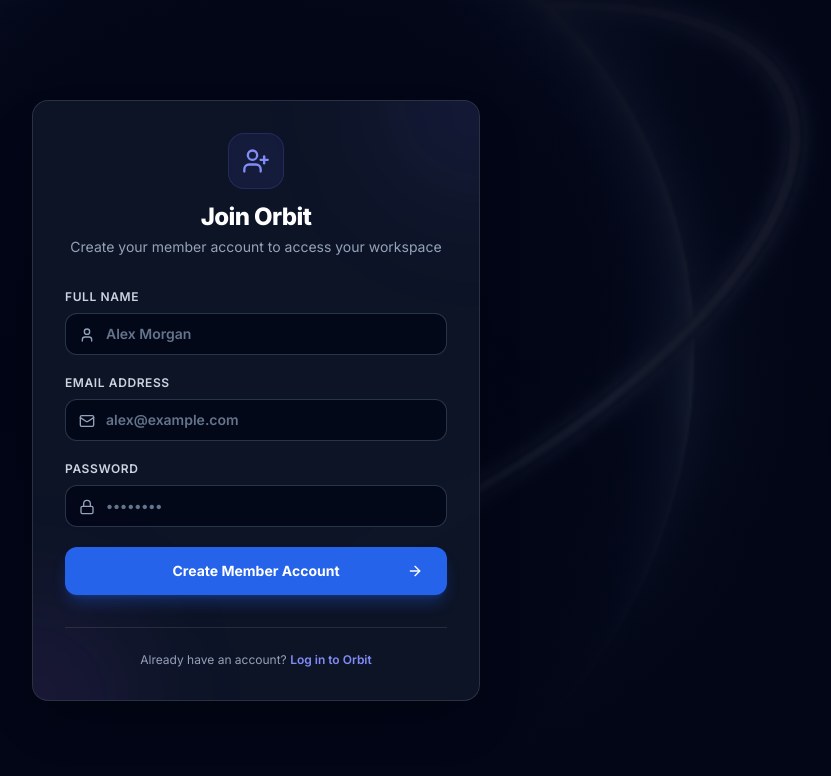
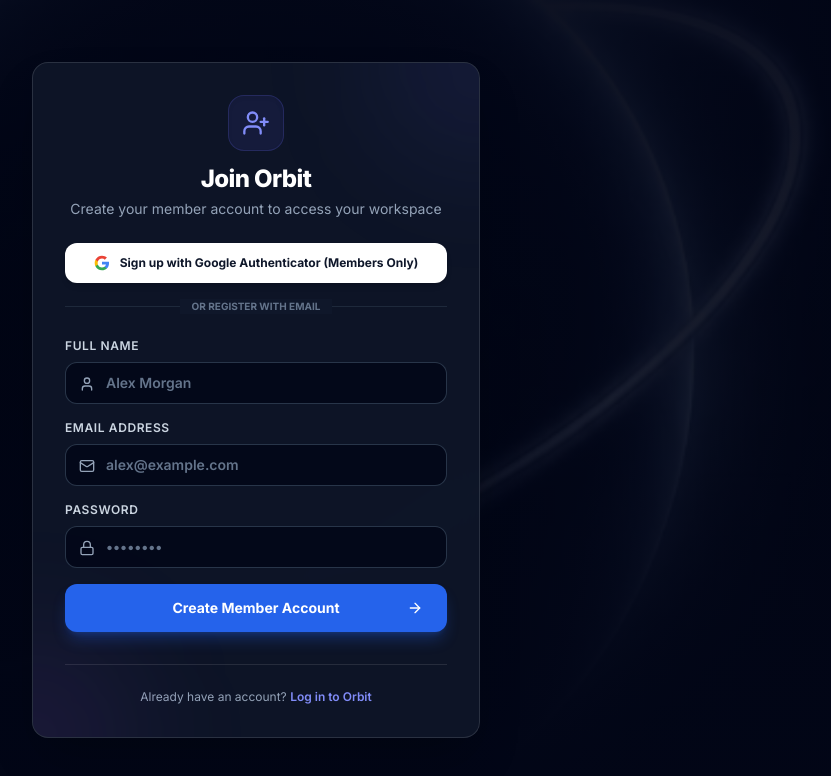
Before and after one commit to anandawasthi10/Orbit_, a Next.js app: page /signup in a window 1280 px wide. Shown: the top 776 px of the page, without its empty margins (384-1215 px from the left). Built offline with nearby package versions, Linux system fonts and the light colour scheme; no server answers.

Commit message:
feat: add Google Authenticator signup option for members

```diff
--- a/app/signup/page.tsx
+++ b/app/signup/page.tsx
@@ -5,6 +5,7 @@
 import { signIn } from 'next-auth/react';
 import Link from 'next/link';
 import { UserPlus, Mail, Lock, User, ArrowRight, AlertCircle, Loader2 } from 'lucide-react';
+import { auth, googleProvider, signInWithPopup } from '@/lib/firebase';
 
 export default function SignupPage() {
   const router = useRouter();
@@ -15,6 +16,7 @@
   });
   const [error, setError] = useState('');
   const [loading, setLoading] = useState(false);
+  const [googleLoading, setGoogleLoading] = useState(false);
 
   const handleChange = (e: React.ChangeEvent<HTMLInputElement>) => {
     setFormData({ ...formData, [e.target.name]: e.target.value });
@@ -60,18 +62,116 @@
     }
   };
 
+  // Google Authenticator Member Signup
+  const handleGoogleSignup = async () => {
+    setError('');
+    setGoogleLoading(true);
+
+    try {
+      const result = await signInWithPopup(auth, googleProvider);
+      const user = result.user;
+
+      if (!user || !user.email) {
+        throw new Error('Could not retrieve user details from Google Authenticator');
+      }
+
+      // Create member account with Google profile
+      const signupRes = await fetch('/api/auth/signup', {
+        method: 'POST',
+        headers: { 'Content-Type': 'application/json' },
+        body: JSON.stringify({
+          name: user.displayName || user.email.split('@')[0],
+          email: user.email,
+          password: `google-oauth-${user.uid}`,
+          role: 'Team Member',
+          avatarUrl: user.photoURL || '',
+        }),
+      });
+
+      // Sign in NextAuth session
+      const authRes = await signIn('credentials', {
+        email: user.email,
+        password: `google-oauth-${user.uid}`,
+        redirect: false,
+      });
+
+      if (authRes?.error && !signupRes.ok) {
+        throw new Error(authRes.error || 'Failed to sign up with Google Authenticator');
+      }
+
+      router.push('/dashboard');
+      router.refresh();
+    } catch (err: any) {
+      console.error('Google Auth Signup Error:', err);
+      if (auth.currentUser) {
+        router.push('/dashboard');
+      } else {
+        setError(err.message || 'Google Authenticator failed. Please try again.');
+      }
+    } finally {
+      setGoogleLoading(false);
+    }
+  };
+
   return (
     <div className="w-full max-w-md">
       <div className="glass-card rounded-2xl p-8 shadow-2xl relative overflow-hidden bg-slate-900/95 border border-slate-800 text-white">
         <div className="absolute -top-24 -right-24 w-48 h-48 bg-indigo-500/10 rounded-full blur-3xl" />
         <div className="absolute -bottom-24 -left-24 w-48 h-48 bg-purple-500/10 rounded-full blur-3xl" />
 
-        <div className="text-center mb-8 relative z-10">
+        <div className="text-center mb-6 relative z-10">
           <div className="inline-flex items-center justify-center w-14 h-14 rounded-2xl bg-indigo-500/10 text-indigo-400 border border-indigo-500/20 mb-3 shadow-inner">
             <UserPlus className="w-7 h-7" />
           </div>
           <h1 className="text-2xl font-extrabold tracking-tight text-white">Join Orbit</h1>
           <p className="text-sm text-slate-400 mt-1">Create your member account to access your workspace</p>
+        </div>
+
+        {/* Google Authenticator for Members Only */}
+        <div className="mb-6 relative z-10">
+          <button
+            type="button"
+            disabled={googleLoading}
+            onClick={handleGoogleSignup}
+            className="w-full py-3 px-4 rounded-xl bg-white text-slate-900 hover:bg-slate-100 font-bold text-xs flex items-center justify-center gap-2.5 shadow-md transition-all disabled:opacity-50"
+          >
+            {googleLoading ? (
+              <>
+                <Loader2 className="w-4 h-4 animate-spin text-slate-600" />
+                <span>Signing up with Google...</span>
+              </>
+            ) : (
+              <>
+                <svg className="w-4 h-4 shrink-0" viewBox="0 0 24 24">
+                  <path
+                    fill="#4285F4"
+                    d="M22.56 12.25c0-.78-.07-1.53-.2-2.25H12v4.26h5.92c-.26 1.37-1.04 2.53-2.21 3.31v2.77h3.57c2.08-1.92 3.28-4.74 3.28-8.09z"
+                  />
+                  <path
+                    fill="#34A853"
+                    d="M12 23c2.97 0 5.46-.98 7.28-2.66l-3.57-2.77c-.98.66-2.23 1.06-3.71 1.06-2.86 0-5.29-1.93-6.16-4.53H2.18v2.84C3.99 20.53 7.7 23 12 23z"
+                  />
+                  <path
+                    fill="#FBBC05"
+                    d="M5.84 14.09c-.22-.66-.35-1.36-.35-2.09s.13-1.43.35-2.09V7.06H2.18C1.43 8.55 1 10.22 1 12s.43 3.45 1.18 4.94l2.85-2.22.81-.63z"
+                  />
+                  <path
+                    fill="#EA4335"
+                    d="M12 5.38c1.62 0 3.06.56 4.21 1.64l3.15-3.15C17.45 2.09 14.97 1 12 1 7.7 1 3.99 3.47 2.18 7.06l3.66 2.84c.87-2.6 3.3-4.52 6.16-4.52z"
+                  />
+                </svg>
+                <span>Sign up with Google Authenticator (Members Only)</span>
+              </>
+            )}
+          </button>
+
+          <div className="relative flex items-center justify-center my-4">
+            <div className="border-t border-slate-800 w-full" />
+            <span className="bg-slate-900 px-3 text-[10px] uppercase font-bold text-slate-500 shrink-0">
+              or register with email
+            </span>
+            <div className="border-t border-slate-800 w-full" />
+          </div>
         </div>
 
         {error && (
@@ -81,7 +181,7 @@
           </div>
         )}
 
-        <form onSubmit={handleSubmit} className="space-y-5 relative z-10">
+        <form onSubmit={handleSubmit} className="space-y-4 relative z-10">
           <div>
             <label className="block text-xs font-semibold text-slate-300 uppercase tracking-wider mb-2">
               Full Name
@@ -159,7 +259,7 @@
         <div className="mt-8 text-center text-xs text-slate-400 pt-6 border-t border-white/10 space-y-2">
           <p>
             Already have an account?{' '}
-            <Link href="/signup" className="text-indigo-400 hover:underline font-semibold">
+            <Link href="/login" className="text-indigo-400 hover:underline font-semibold">
               Log in to Orbit
             </Link>
           </p>
```
Also changed, not shown: 1 other file (tests, documents, lock files or other folders).
